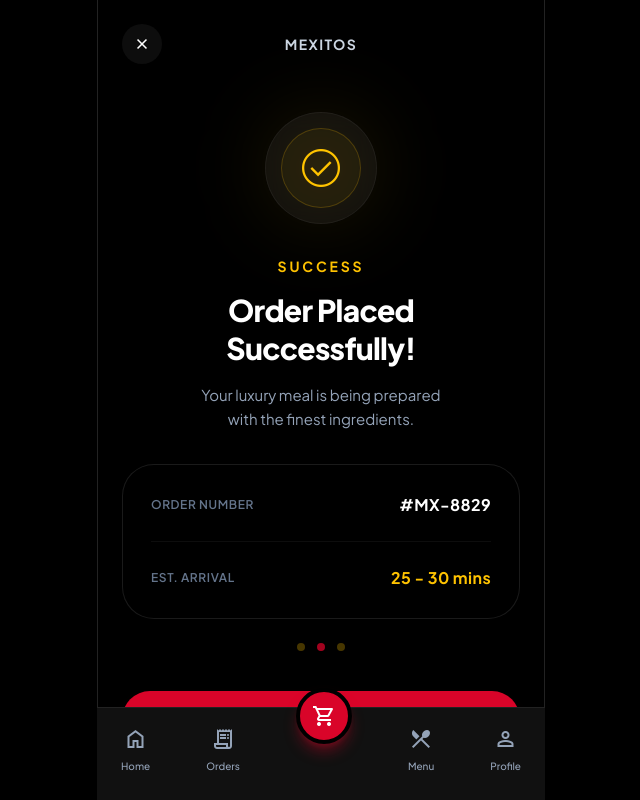
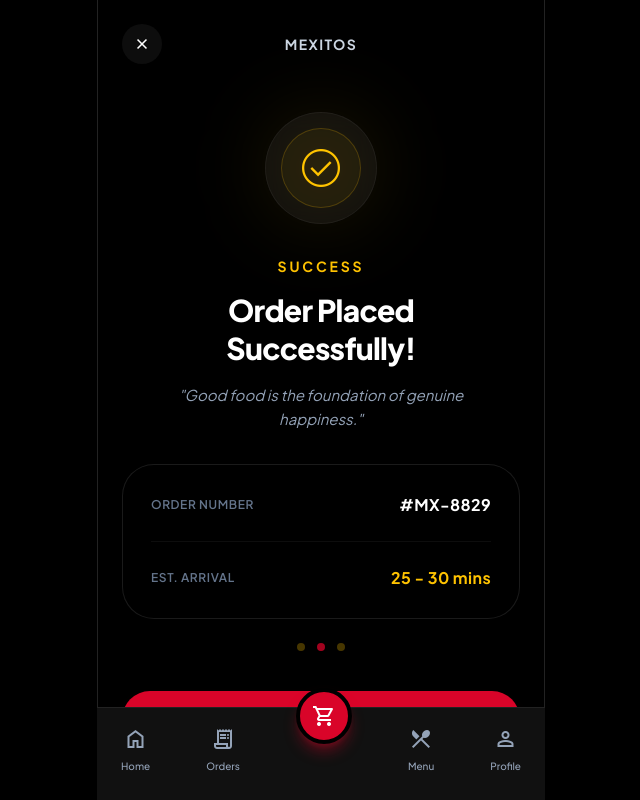
Before and after one commit to snihaal2006/Food_app_demo_editted, a React (Vite) app in the folder Food_app_demo-mexitoes-ui-implementation-12904936700374886740/: page /order-success/1 in a window 1280 px wide. Shown: the whole page, without its empty margins (319-959 px from the left). Built offline with nearby package versions, Linux system fonts and the light colour scheme; no server answers; sample sign-in values are in the browser's storage.

Commit message:
feat: Implement OrderSuccess page for post-order display and add `mexitoes.db`.

```diff
--- a/Food_app_demo-mexitoes-ui-implementation-12904936700374886740/src/pages/OrderSuccess.jsx
+++ b/Food_app_demo-mexitoes-ui-implementation-12904936700374886740/src/pages/OrderSuccess.jsx
@@ -50,8 +50,8 @@
                     Order Placed<br />Successfully!
                 </h2>
 
-                <p className="text-slate-400 text-center text-[15px] leading-relaxed px-4">
-                    Your luxury meal is being prepared<br />with the finest ingredients.
+                <p className="text-slate-400 text-center text-[15px] leading-relaxed px-4 italic">
+                    "Good food is the foundation of genuine happiness."
                 </p>
 
                 {/* Info Card */}
```
Also changed, not shown: 1 other file (tests, documents, lock files or other folders).
